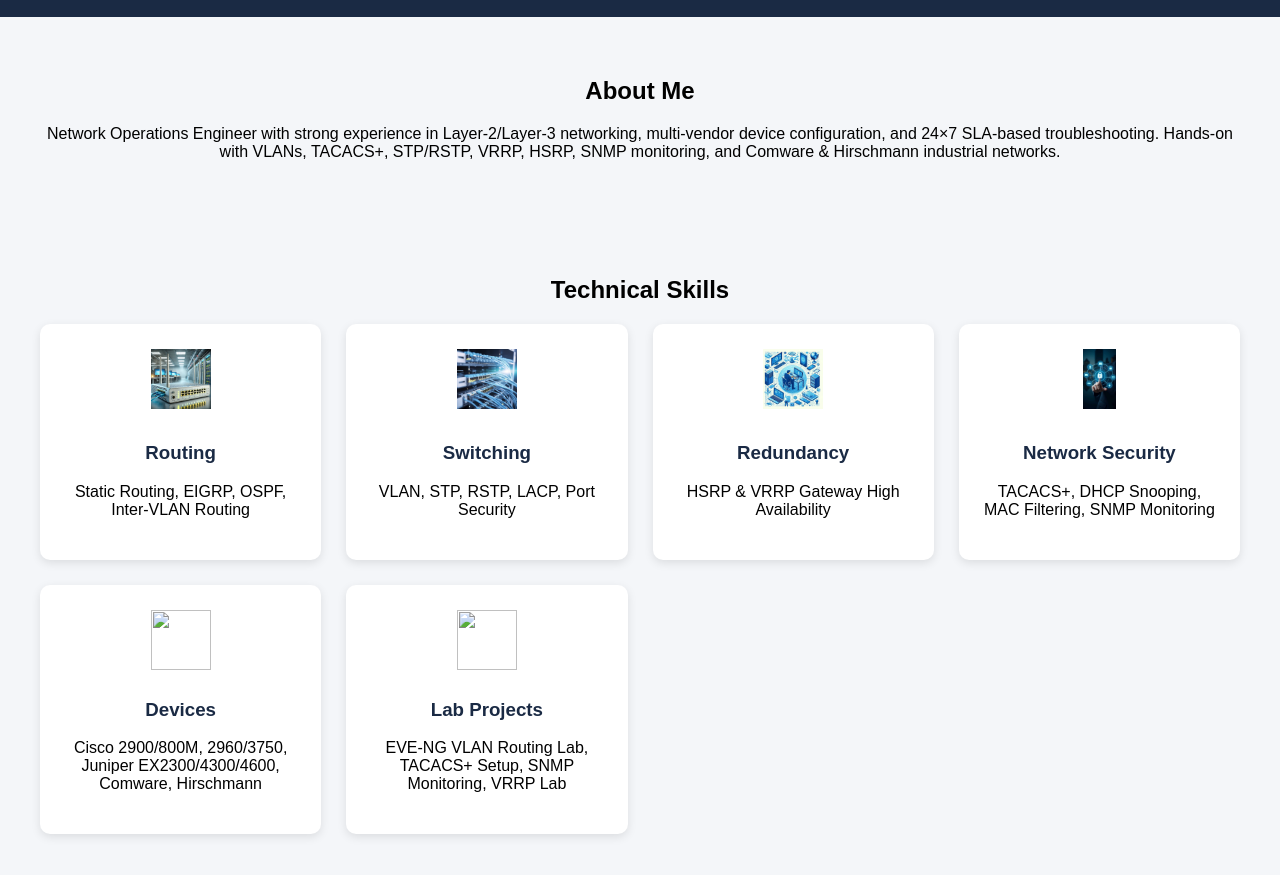
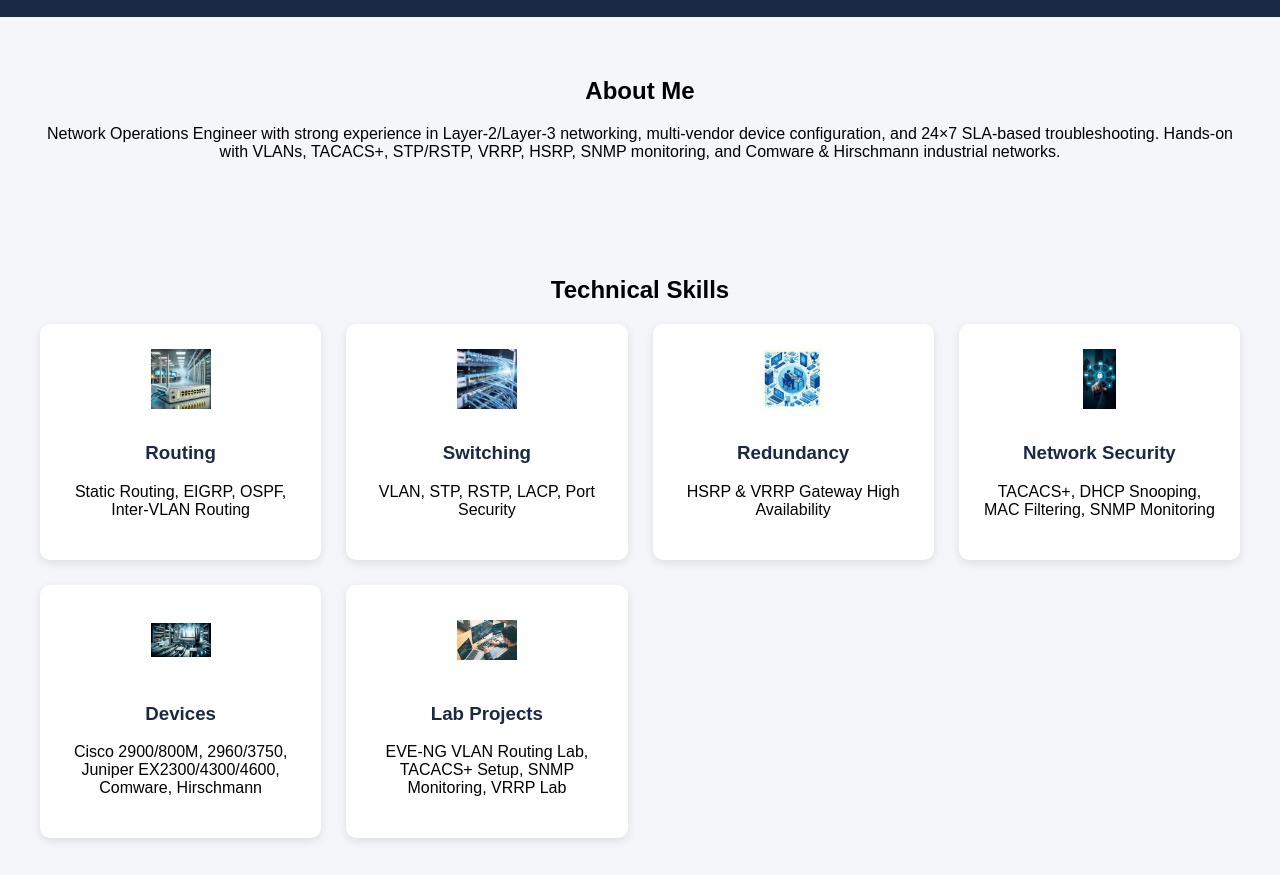
Before and after one commit to karthick-netking/Karthick-netking.github.io, a plain HTML site: page index.html in a window 1280 px wide. Shown: the part 222-1097 px from the top of the page. Drawn offline with Linux system fonts and the light colour scheme.

Commit message:
Update image sources in index.html

```diff
--- a/index.html
+++ b/index.html
@@ -139,13 +139,13 @@ Comware & Hirschmann industrial networks.
 </div>
 
 <div class="card">
-<img src="">
+<img src="Empower Your Network with Top Networking Hardware.jpg">
 <h3>Devices</h3>
 <p>Cisco 2900/800M, 2960/3750, Juniper EX2300/4300/4600, Comware, Hirschmann</p>
 </div>
 
 <div class="card">
-<img src="images/lab.png">
+<img src="download (1).jpg">
 <h3>Lab Projects</h3>
 <p>EVE-NG VLAN Routing Lab, TACACS+ Setup, SNMP Monitoring, VRRP Lab</p>
 </div>
```
